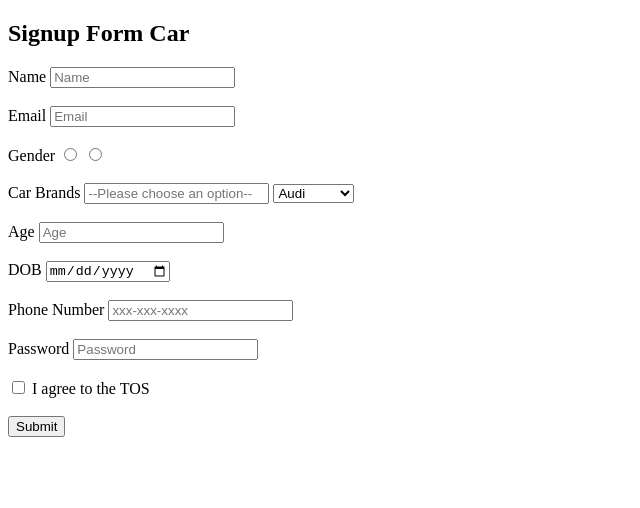
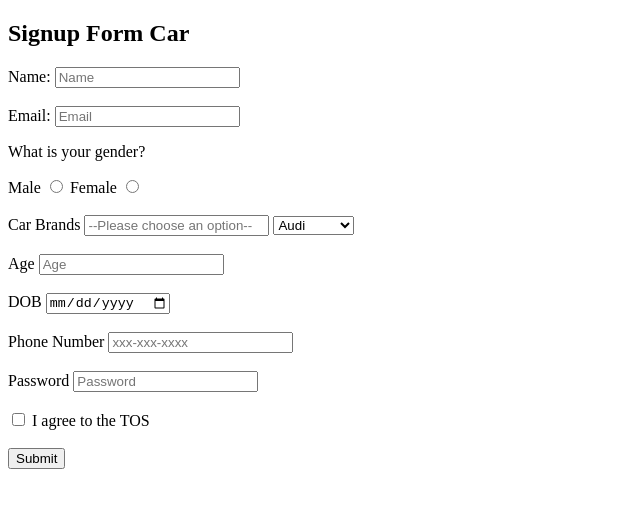
Before and after one commit to acciojob/signup-form-car-Tarun-Bavra, a website: page main.html in a window 1280 px wide. Shown: the whole page, without its empty margins (0-640 px from the left). Drawn offline with Linux system fonts and the light colour scheme.

Commit message:
created a submission

```diff
--- a/main.html
+++ b/main.html
@@ -10,16 +10,20 @@
 	<!-- the entire body must be written by student -->
 	<h2>Signup Form Car</h2>
   <form method="post">
-       <label for="name" >Name</label>
+       <label for="name" >Name:</label>
 	  <input type="Text" id="name" placeholder="Name" required><br><br>
 
-       <label for="email" >Email</label>
-	  <input type="Email" id="email" placeholder="Email" required><br><br>
+       <label for="email" >Email:</label>
+	  <input type="Email" id="email" placeholder="Email" required><br>
 
-       <label for="gender_m" >Gender</label>
-	   <input type="Radio" id="gender_m" required>
-	   <input type="Radio" id="gender_f" required ><br><br>
+             <!-- Gender -->
+	   <p>What is your gender?</p>
+       <label for="male" >Male</label>
+	   <input type="Radio" id="male"  name="gender1" value="Male" required>
+	   <label for="female" >Female</label>
+	   <input type="Radio" id="female" name="gender2" value="Female" required ><br><br>
 
+           <!-- 	  car brands -->
 	  <label for="cars" >Car Brands</label>
 	  <input type="Select" id="cars" placeholder="--Please choose an option--" required>
 	  <select id="cars" name="cars">
@@ -42,10 +46,11 @@
 
 		<input type="Checkbox" id="tos" placeholder="-" required>
 	    <label for="tos">I agree to the TOS</label><br><br>
+       <input type="submit" value="Submit">
 
   </form>
 
-	<button type="submit" value="Submit">Submit</button>
+
 
 
 
```
